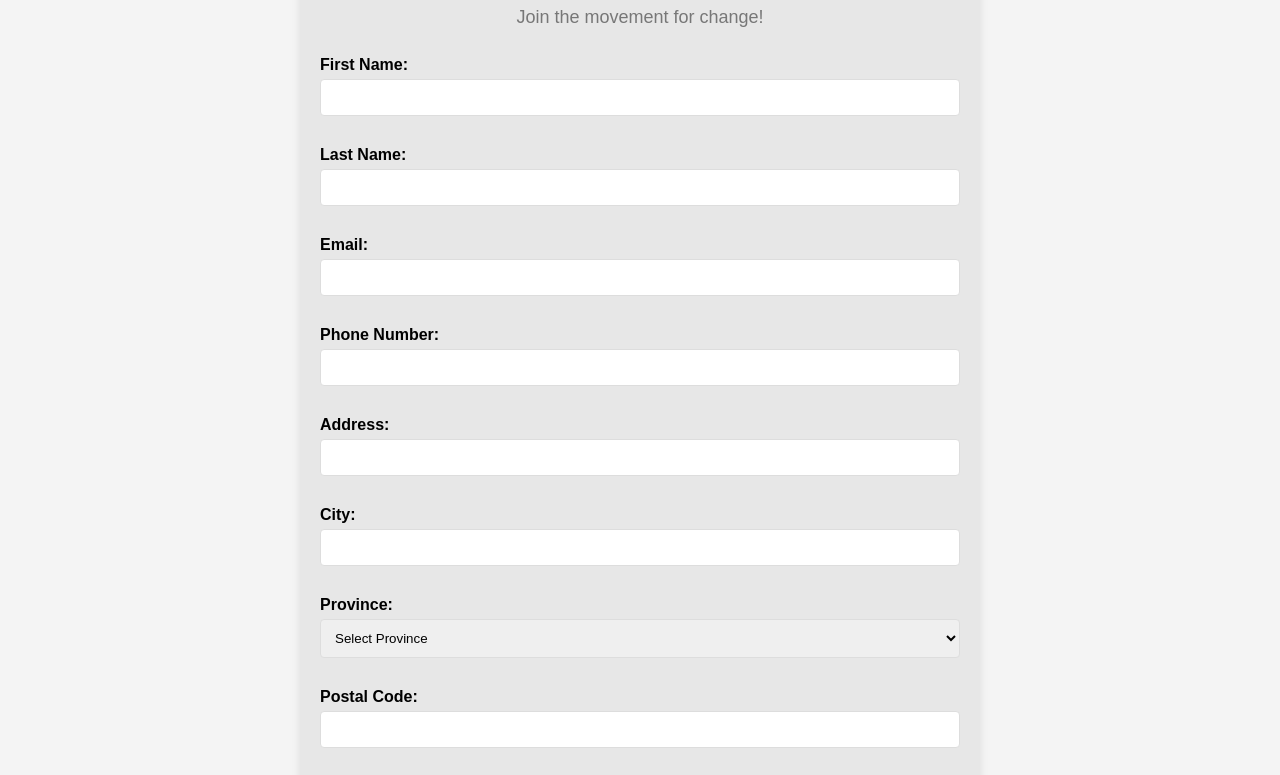
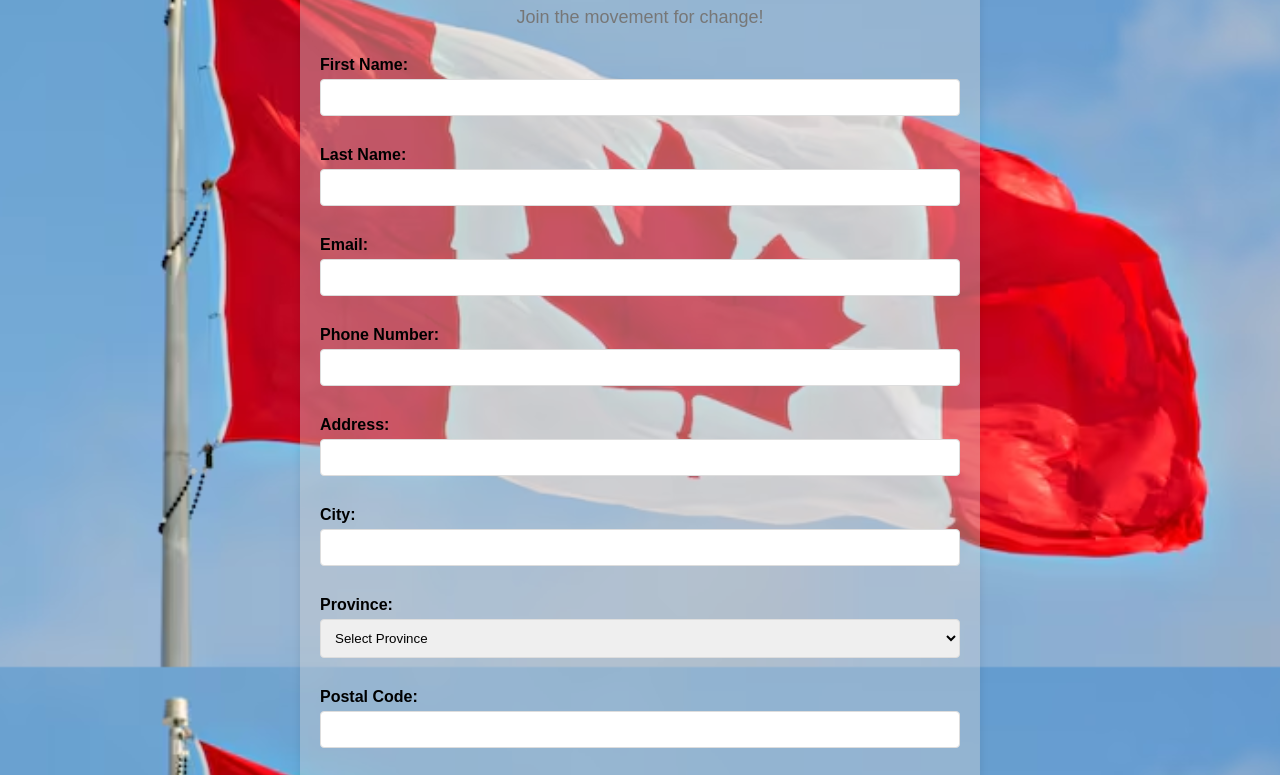
Before and after one commit to OaksofLife/GongParty-Register, a plain HTML site: page index.html in a window 1280 px wide. Shown: the part 133-908 px from the top of the page. Drawn offline with Linux system fonts and the light colour scheme.

Commit message:
added background

```diff
--- a/styles.css
+++ b/styles.css
@@ -2,7 +2,11 @@ body {
     font-family: Arial, sans-serif;
     margin: 0;
     padding: 0;
-    background-color: #f4f4f4;
+    background-image: url('images/canadian-flag.jpg'); /* Path to your image */
+    background-size: cover; /* Ensures the image covers the entire viewport */
+    background-position: center; /* Centers the image */
+    background-repeat: no-repeat; /* Prevents the image from repeating */
+    background-attachment: fixed; /* Makes the image stay fixed when scrolling */
   }
 
   .container {
```
Also changed, not shown: images/canadian-flag.jpg (added).
